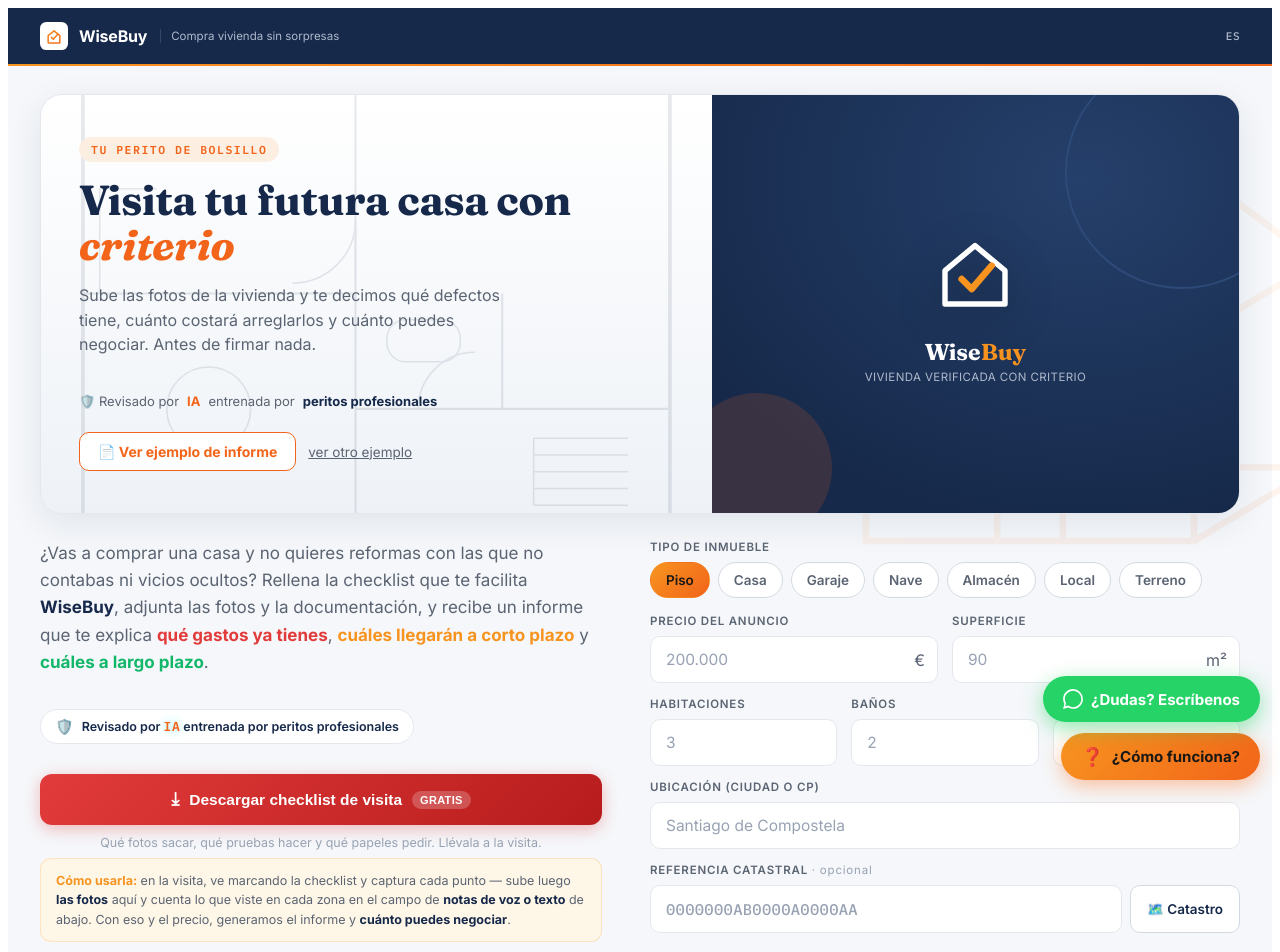
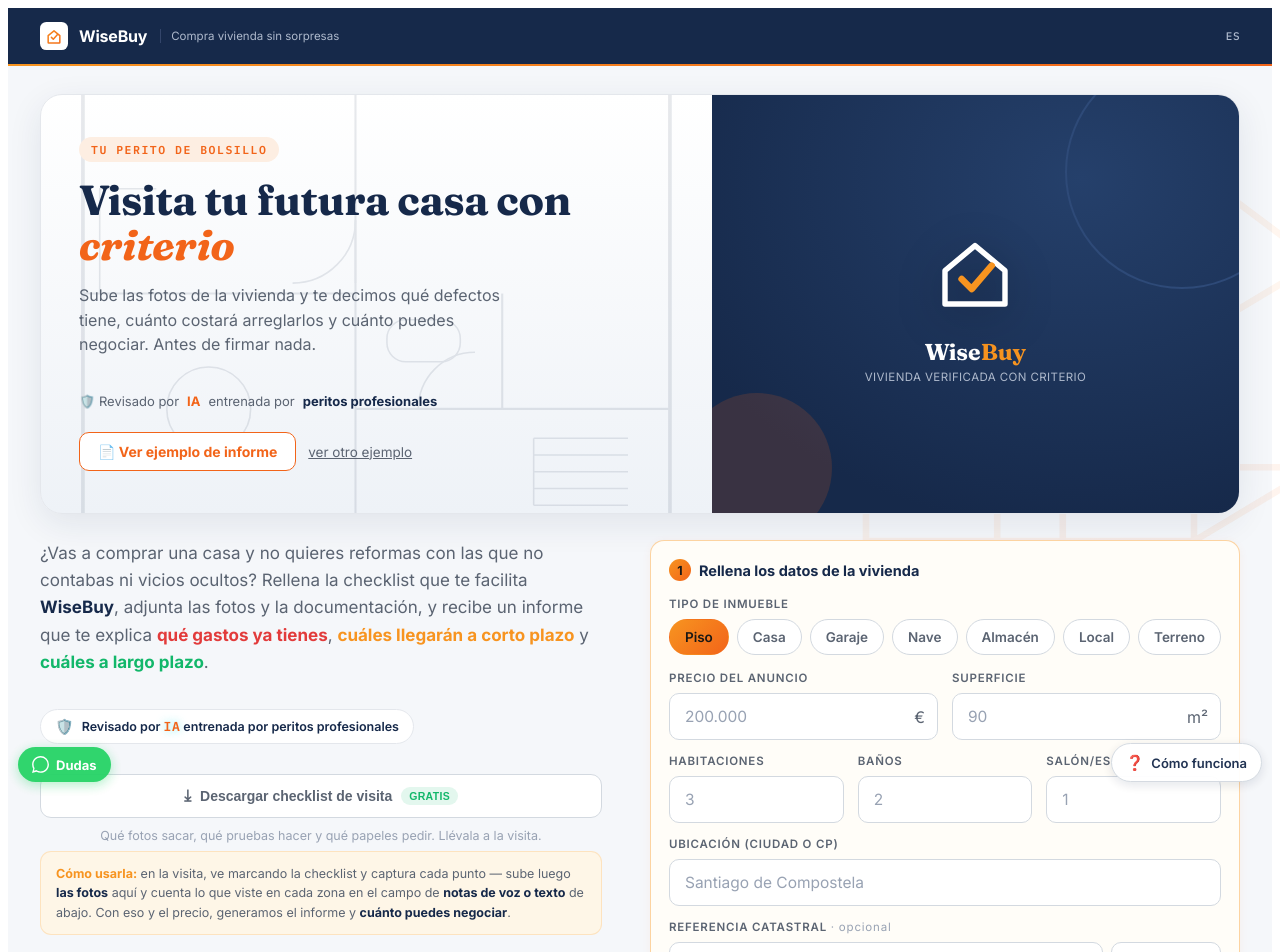
Before and after one commit to juliopuente7/wisebuy, a React (Vite) app in the folder wisebuy-netlify-final/: page / in a window 1280 px wide. Shown: the top 952 px of the page. Built offline with nearby package versions, Linux system fonts and the light colour scheme.

Commit message:
Add files via upload

```diff
--- a/wisebuy-netlify-final/src/wisebuy-app.jsx
+++ b/wisebuy-netlify-final/src/wisebuy-app.jsx
@@ -984,7 +984,7 @@ OBLIGATORIO: rellena SIEMPRE estos campos, nunca los dejes vacíos: cada partida
     baja: { c: C.ok, l: "Preventivo", icon: "🟢", bg: "#E3F7EE", bd: "#4FD08A" },
   };
   const label = { fontSize: 11.5, fontWeight: 600, color: C.sub, letterSpacing: 0.8, textTransform: "uppercase", marginBottom: 8, display: "block" };
-  const inputStyle = { width: "100%", boxSizing: "border-box", padding: "13px 15px", fontSize: 15.5, fontFamily: sans, borderRadius: 10, border: `1px solid ${C.fieldLine}`, background: C.field, color: C.fieldInk, outline: "none" };
+  const inputStyle = { width: "100%", boxSizing: "border-box", padding: "13px 15px", fontSize: 15.5, fontFamily: sans, borderRadius: 10, border: `1.5px solid ${C.lineHi}`, background: C.field, color: C.fieldInk, outline: "none" };
   const secHead = { fontSize: 11.5, fontWeight: 700, color: C.orange, margin: "0 0 14px", letterSpacing: 1.5, textTransform: "uppercase", fontFamily: mono };
 
   const Dropzone = ({ prevs, which, title, hint, accent }) => (
@@ -1176,12 +1176,12 @@ OBLIGATORIO: rellena SIEMPRE estos campos, nunca los dejes vacíos: cada partida
             </header>
 
             <button onClick={printGuia}
-              style={{ width: "100%", marginBottom: 24, padding: "15px 20px", borderRadius: 12, border: "none", cursor: "pointer",
-                background: `linear-gradient(135deg, ${C.red}, ${C.redDeep})`, color: "#fff", fontWeight: 700, fontSize: 15.5,
-                display: "flex", alignItems: "center", justifyContent: "center", gap: 10, boxShadow: `0 4px 16px ${C.red}55` }}>
-              <span style={{ fontSize: 18 }}>⤓</span>
+              style={{ width: "100%", marginBottom: 24, padding: "12px 18px", borderRadius: 11, cursor: "pointer",
+                background: C.card, border: `1px solid ${C.lineHi}`, color: C.sub, fontWeight: 600, fontSize: 14,
+                display: "flex", alignItems: "center", justifyContent: "center", gap: 9, boxShadow: "none" }}>
+              <span style={{ fontSize: 16 }}>⤓</span>
               Descargar checklist de visita
-              <span style={{ fontSize: 11, fontWeight: 600, background: "rgba(255,255,255,0.22)", padding: "3px 8px", borderRadius: 999, letterSpacing: 0.3 }}>GRATIS</span>
+              <span style={{ fontSize: 10.5, fontWeight: 700, color: C.ok, background: C.panelGreen, padding: "3px 8px", borderRadius: 999, letterSpacing: 0.3 }}>GRATIS</span>
             </button>
             <p style={{ color: C.faint, fontSize: 12.5, textAlign: "center", marginTop: -14, marginBottom: 8 }}>
               Qué fotos sacar, qué pruebas hacer y qué papeles pedir. Llévala a la visita.
@@ -1193,7 +1193,11 @@ OBLIGATORIO: rellena SIEMPRE estos campos, nunca los dejes vacíos: cada partida
             <div className="landing-right">
 
             {/* Datos */}
-            <div style={{ marginBottom: 22 }}>
+            <div style={{ marginBottom: 22, background: "#FFFDF8", border: `1.5px solid ${C.yellow}66`, borderRadius: 14, padding: "18px 18px 20px", boxShadow: "0 2px 10px rgba(242,100,25,0.06)" }}>
+              <div style={{ display: "flex", alignItems: "center", gap: 8, marginBottom: 16 }}>
+                <span style={{ width: 22, height: 22, borderRadius: "50%", background: `linear-gradient(135deg, ${C.yellow}, ${C.orange})`, color: "#1A1815", fontWeight: 800, fontSize: 12.5, display: "flex", alignItems: "center", justifyContent: "center", flexShrink: 0 }}>1</span>
+                <span style={{ fontWeight: 700, fontSize: 14.5, color: C.navy }}>Rellena los datos de la vivienda</span>
+              </div>
               <span style={label}>Tipo de inmueble</span>
               <div style={{ display: "flex", flexWrap: "wrap", gap: 8, marginBottom: 16 }}>
                 {["Piso", "Casa", "Garaje", "Nave", "Almacén", "Local", "Terreno"].map((op) => (
@@ -1274,8 +1278,8 @@ OBLIGATORIO: rellena SIEMPRE estos campos, nunca los dejes vacíos: cada partida
             </div>
 
             <button onClick={analizar} disabled={!totalFotos || loading}
-              style={{ width: "100%", padding: "16px 24px", borderRadius: 11, border: "none", fontFamily: sans, fontWeight: 700, fontSize: 16, cursor: totalFotos && !loading ? "pointer" : "not-allowed", background: totalFotos && !loading ? `linear-gradient(135deg, ${C.red}, ${C.redDeep})` : "#6E7F9E", color: "#fff", boxShadow: totalFotos && !loading ? `0 4px 16px ${C.red}55` : "none", opacity: 1, display: "flex", alignItems: "center", justifyContent: "center", gap: 10 }}>
-              {loading ? (<><span style={{ width: 15, height: 15, border: "2px solid rgba(0,0,0,0.35)", borderTopColor: "#111", borderRadius: "50%", display: "inline-block", animation: "spin .7s linear infinite" }} />Analizando</>) : "Generar informe técnico"}
+              style={{ width: "100%", padding: "19px 24px", borderRadius: 13, border: "none", fontFamily: sans, fontWeight: 800, fontSize: 17.5, letterSpacing: 0.2, cursor: totalFotos && !loading ? "pointer" : "not-allowed", background: totalFotos && !loading ? `linear-gradient(135deg, ${C.red}, ${C.redDeep})` : "#6E7F9E", color: "#fff", boxShadow: totalFotos && !loading ? `0 6px 22px ${C.red}66` : "none", animation: totalFotos && !loading ? "ctaGlow 2.2s ease-in-out infinite" : "none", opacity: 1, display: "flex", alignItems: "center", justifyContent: "center", gap: 10 }}>
+              {loading ? (<><span style={{ width: 15, height: 15, border: "2px solid rgba(0,0,0,0.35)", borderTopColor: "#111", borderRadius: "50%", display: "inline-block", animation: "spin .7s linear infinite" }} />Analizando</>) : (<><span style={{ fontSize: 19 }}>⚡</span>Generar informe técnico</>)}
             </button>
             {loading && <p style={{ textAlign: "center", color: C.sub, fontSize: 13, marginTop: 12 }}>Analizando las fotos y tus notas… puede tardar un par de minutos. No cierres la página.</p>}
             {!loading && (
@@ -1405,7 +1409,9 @@ OBLIGATORIO: rellena SIEMPRE estos campos, nunca los dejes vacíos: cada partida
         <style>{`
           @keyframes spin{to{transform:rotate(360deg)}}
           @keyframes pulse{0%,100%{opacity:1}50%{opacity:.55}}
+          @keyframes ctaGlow{0%,100%{box-shadow:0 5px 18px rgba(226,59,59,.45)}50%{box-shadow:0 8px 30px rgba(226,59,59,.72)}}
           ::placeholder{color:#98A2B3}
+          input:focus,textarea:focus{border-color:#F26419!important;box-shadow:0 0 0 3px rgba(242,100,25,0.16)!important}
           .guia-print{display:none}
           .hero-box{grid-template-columns:1.12fr 0.88fr}
           @media(max-width:720px){ .hero-box{grid-template-columns:1fr !important} .hero-panel{display:none !important} .cred-box{grid-template-columns:1fr !important} }
@@ -1843,28 +1849,28 @@ OBLIGATORIO: rellena SIEMPRE estos campos, nunca los dejes vacíos: cada partida
       </div>
 
       {/* Botón flotante WhatsApp */}
-      <a className="no-print" href="https://wa.me/34604846688?text=Hola%2C%20tengo%20una%20duda%20sobre%20WiseBuy" target="_blank" rel="noopener noreferrer" style={{
-        position: "fixed", bottom: 78, right: 20, zIndex: 41,
-        display: "flex", alignItems: "center", gap: 8,
+      <a className="no-print" href="https://wa.me/34604846688?text=Hola%2C%20tengo%20una%20duda%20sobre%20WiseBuy" target="_blank" rel="noopener noreferrer" title="¿Dudas? Escríbenos por WhatsApp" style={{
+        position: "fixed", bottom: 18, left: 18, zIndex: 41,
+        display: "flex", alignItems: "center", gap: 7,
         background: "#25D366", color: "#fff", textDecoration: "none",
-        border: "none", borderRadius: 30,
-        padding: "13px 20px", fontSize: 15, fontWeight: 700, fontFamily: sans,
-        boxShadow: "0 6px 20px rgba(37,211,102,0.5)",
+        border: "none", borderRadius: 24,
+        padding: "9px 14px", fontSize: 13, fontWeight: 700, fontFamily: sans,
+        boxShadow: "0 3px 12px rgba(37,211,102,0.38)", opacity: 0.95,
       }}>
-        <svg width="20" height="20" viewBox="0 0 24 24" fill="#fff"><path d="M.057 24l1.687-6.163a11.867 11.867 0 01-1.587-5.945C.157 5.335 5.5 0 12.05 0a11.82 11.82 0 018.413 3.488 11.82 11.82 0 013.48 8.414c-.003 6.557-5.338 11.892-11.893 11.892a11.9 11.9 0 01-5.688-1.448L.057 24zm6.597-3.807c1.676.995 3.276 1.591 5.392 1.592 5.448 0 9.886-4.434 9.889-9.885.002-5.462-4.415-9.89-9.881-9.892-5.452 0-9.887 4.434-9.889 9.884a9.86 9.86 0 001.51 5.26l-.999 3.648 3.738-.981z"/></svg>
-        ¿Dudas? Escríbenos
+        <svg width="17" height="17" viewBox="0 0 24 24" fill="#fff"><path d="M.057 24l1.687-6.163a11.867 11.867 0 01-1.587-5.945C.157 5.335 5.5 0 12.05 0a11.82 11.82 0 018.413 3.488 11.82 11.82 0 013.48 8.414c-.003 6.557-5.338 11.892-11.893 11.892a11.9 11.9 0 01-5.688-1.448L.057 24zm6.597-3.807c1.676.995 3.276 1.591 5.392 1.592 5.448 0 9.886-4.434 9.889-9.885.002-5.462-4.415-9.89-9.881-9.892-5.452 0-9.887 4.434-9.889 9.884a9.86 9.86 0 001.51 5.26l-.999 3.648 3.738-.981z"/></svg>
+        Dudas
       </a>
 
       {/* Botón flotante fijo: cómo funciona */}
-      <button className="no-print" onClick={() => setAyuda(true)} style={{
-        position: "fixed", bottom: 20, right: 20, zIndex: 40,
-        display: "flex", alignItems: "center", gap: 8,
-        background: `linear-gradient(135deg, ${C.yellow}, ${C.orange})`,
-        color: "#1A1815", border: "none", borderRadius: 30,
-        padding: "13px 20px", fontSize: 15, fontWeight: 700, cursor: "pointer",
-        boxShadow: "0 6px 20px rgba(255,122,47,0.45)", fontFamily: sans,
+      <button className="no-print" onClick={() => setAyuda(true)} title="¿Cómo funciona?" style={{
+        position: "fixed", bottom: 18, right: 18, zIndex: 40,
+        display: "flex", alignItems: "center", gap: 7,
+        background: "#fff",
+        color: C.navy, border: `1px solid ${C.lineHi}`, borderRadius: 24,
+        padding: "9px 14px", fontSize: 13, fontWeight: 600, cursor: "pointer",
+        boxShadow: "0 3px 12px rgba(22,41,74,0.12)", fontFamily: sans, opacity: 0.95,
       }}>
-        <span style={{ fontSize: 18 }}>❓</span> ¿Cómo funciona?
+        <span style={{ fontSize: 15 }}>❓</span> Cómo funciona
       </button>
 
       {/* Modal de ayuda */}
```
